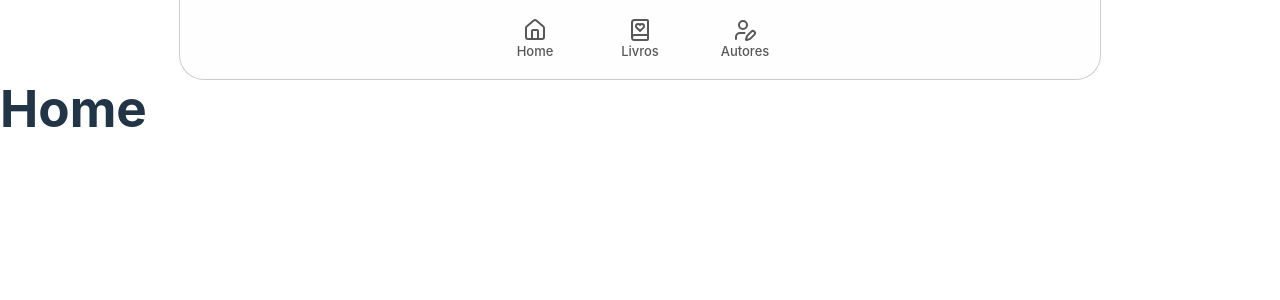
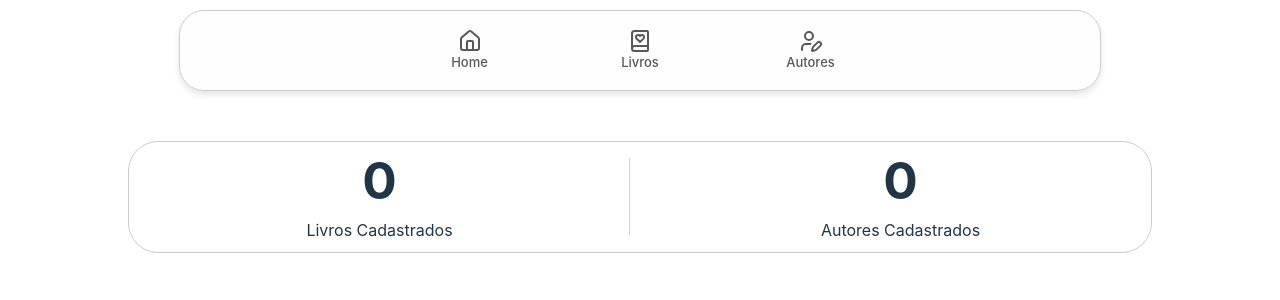
Before and after one commit to amandazzoc/gerenciamento-livros, a React (Vite) app: page / in a window 1280 px wide. Shown: the top 300 px of the page. Built offline with nearby package versions, Linux system fonts and the light colour scheme; what @radix-ui/themes would draw is missing.

Commit message:
feat: adição de card mostrando quantidade de livros e autores

```diff
--- a/src/App.tsx
+++ b/src/App.tsx
@@ -5,17 +5,19 @@ import { Outlet } from 'react-router-dom';
 import { Theme } from '@radix-ui/themes';
 import '@radix-ui/themes/styles.css';
 import Navbar from './components/Navbar';
+import { AppProvider } from './context/AppContext';
 
 export default function App() {
   return (
     <Theme>
-      <div className="App">
-
-        <div className="navbar-style">
-          <Navbar />
+      <AppProvider>
+        <div className="App">
+          <div className="navbar-style">
+            <Navbar />
+          </div>
+          <Outlet />
         </div>
-        <Outlet />
-      </div>
+      </AppProvider>
     </Theme>
   );
 }
--- a/src/pages/AuthorsPage.tsx
+++ b/src/pages/AuthorsPage.tsx
@@ -58,8 +58,7 @@ export const AuthorsPage: React.FC = () => {
   };
 
   return (
-    <div className="page">
-      <div className="content">
+    <>
       <div className="header">
         <Dialog.Root>
           <Dialog.Trigger>
@@ -137,7 +136,6 @@ export const AuthorsPage: React.FC = () => {
           }}
         />
       )}
-      </div>
-    </div>
+    </>
   );
 };
--- a/src/pages/BooksPage.tsx
+++ b/src/pages/BooksPage.tsx
@@ -73,8 +73,7 @@ export const BooksPage: React.FC = () => {
   };
 
   return (
-    <div className="page">
-      <div className="content">
+    <>
         <div className="header">
           <Dialog.Root>
             <Dialog.Trigger>
@@ -180,7 +179,6 @@ export const BooksPage: React.FC = () => {
             }}
           />
         )}
-      </div>
-    </div>
+    </>
   );
 };
--- a/src/routes/Authors.tsx
+++ b/src/routes/Authors.tsx
@@ -1,11 +1,15 @@
-import { AppProvider } from "../context/AppContext";
-import { AuthorsPage } from "../pages/AuthorsPage";
+import { AppProvider } from '../context/AppContext';
+import { AuthorsPage } from '../pages/AuthorsPage';
 
 const Authors = () => {
   return (
     <AppProvider>
       <div>
+        <div className="page">
+          <div className="content">
             <AuthorsPage />
+          </div>
+        </div>
       </div>
     </AppProvider>
   );
--- a/src/routes/Books.tsx
+++ b/src/routes/Books.tsx
@@ -1,11 +1,15 @@
-import { AppProvider } from "../context/AppContext";
-import { BooksPage } from "../pages/BooksPage";
+import { AppProvider } from '../context/AppContext';
+import { BooksPage } from '../pages/BooksPage';
 
 const Books = () => {
   return (
     <AppProvider>
       <div>
+        <div className="page">
+          <div className="content">
             <BooksPage />
+          </div>
+        </div>
       </div>
     </AppProvider>
   );
--- a/src/routes/Home.tsx
+++ b/src/routes/Home.tsx
@@ -1,10 +1,24 @@
+import { useAppContext } from '../hooks/useAppContext';
 
 const Home = () => {
+  const { books, authors } = useAppContext();
+
   return (
-    <div>
-        <h1>Home</h1>
+    <div className="page">
+      <div className="content">
+        <div className="dados">
+          <div className="card">
+            <h1>{books.length}</h1>
+            <p>Livros Cadastrados</p>
+          </div>
+          <div className="card">
+            <h1>{authors.length}</h1>
+            <p>Autores Cadastrados</p>
+          </div>
+        </div>
+      </div>
     </div>
-  )
-}
+  );
+};
 
-export default Home
+export default Home;
--- a/src/styles/App.css
+++ b/src/styles/App.css
@@ -4,7 +4,6 @@
   border: 0;
   font-size: 100%;
 }
-
 
 .page {
   display: flex;
@@ -14,15 +13,14 @@
   padding: 30px 0;
 }
 
-.content{
+.content {
   width: 80%;
 }
 
-.navbar-style{
+.navbar-style {
   display: flex;
   justify-content: center;
   align-items: center;
-
 }
 
 .navbar {
@@ -32,13 +30,12 @@
   justify-content: center;
   align-items: center;
   width: 70%;
-  border-radius: 0 0 25px 25px;
+  margin-top: 10px;
+  border-radius: 25px;
   backdrop-filter: blur(10px);
-  border-top: none;
-  border-left: 1px solid #ccc;
-  border-right: 1px solid #ccc;
-  border-bottom: 1px solid #ccc;
+  border: 1px solid #ccc;
   overflow: hidden;
+  box-shadow: 0 4px 6px rgba(0, 0, 0, 0.1); /* Adiciona sombra */
 }
 
 .navbar a {
@@ -46,22 +43,21 @@
   text-decoration: none;
 }
 
-.nav-item{
+.nav-item {
   display: flex;
   flex-direction: column;
   align-items: center;
   justify-content: center;
   font-size: small;
-  width: 65px;
+  width: 55px;
   height: 55px;
   border-radius: 50px;
-  transition: background-color 0.3s, transform 0.3s;
+  transition: background-color 0.3s;
 }
 
-.nav-item:hover {
-  background-color: #c678eb88;
-  border: 1px solid #ab50d5;
-  transform: scale(1.05);
+.nav-item:hover,
+.nav-item.active {
+  background-color: #e0c3ed;
   color: white;
 }
 
@@ -71,7 +67,7 @@
   justify-content: center;
 }
 
-.title{
+.title {
   font-size: 20px;
   font-weight: bold;
 }
@@ -105,3 +101,52 @@
   border-radius: 4px;
   border: none;
 }
+
+.dados {
+  display: flex;
+  flex-direction: column;
+  justify-content: center;
+  align-items: center;
+  gap: 20px;
+  margin-top: 20px;
+  border: 1px solid #ccc;
+  border-radius: 30px;
+}
+
+.card {
+  display: flex;
+  flex-direction: column;
+  justify-content: center;
+  align-items: center;
+  gap: 10px;
+  padding: 10px;
+  border-radius: 10px;
+}
+
+@media (min-width: 1024px) {
+  .links {
+    gap: 70%;
+  }
+
+  .dados {
+    flex-direction: row;
+    justify-content: space-around;
+    position: relative;
+  }
+
+  .card {
+    position: relative;
+    flex: 1;
+  }
+
+  .card:not(:last-child)::after {
+    content: '';
+    position: absolute;
+    top: 50%;
+    right: 0;
+    transform: translateY(-50%);
+    width: 1px;
+    height: 70%;
+    background-color: #ccc;
+  }
+}
```
Lines whose indentation alone changed are shown as unchanged.
